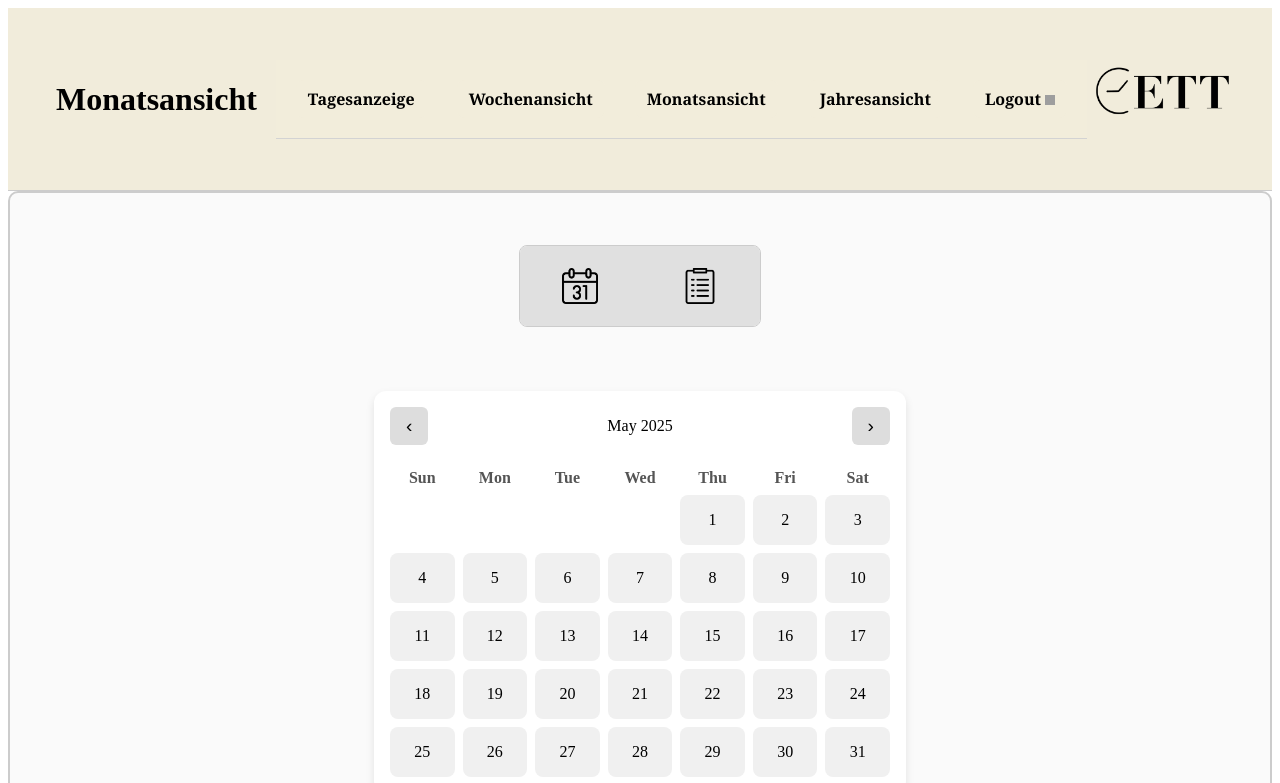
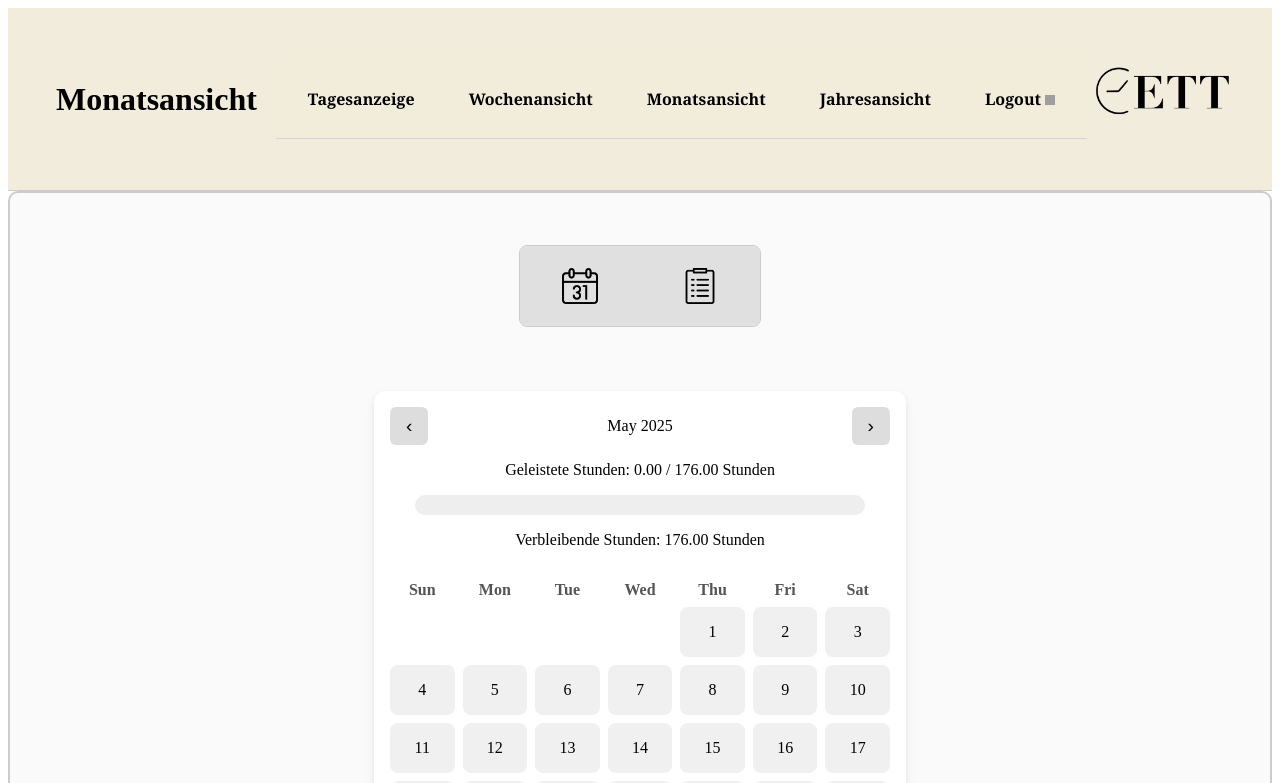
Before and after one commit to on24FeLi/ETT2.0, a Vue app: page /Monatsansicht in a window 1280 px wide. Shown: the top 783 px of the page. Built offline with nearby package versions, Linux system fonts and the light colour scheme; grey boxes are pictures that could not be loaded.

Commit message:
monthly view calendar bar

```diff
--- a/src/components/kalenderansicht.vue
+++ b/src/components/kalenderansicht.vue
@@ -99,6 +99,51 @@ function calculateDifference(workinghours) {
   const sollStunden = arbeitszeitTyp === 'Teilzeit' ? 6 : 8;
   return (parseFloat(workinghours) - sollStunden).toFixed(2);
 }
+const totalWorkingHours = computed(() => {
+  const all = getWorkTimesByUser(userId);
+  const currentMonth = date.value.getMonth();
+  const currentYear = date.value.getFullYear();
+
+  return all
+    .filter(e => {
+      const entryDate = new Date(e.date);
+      return (
+        entryDate.getMonth() === currentMonth &&
+        entryDate.getFullYear() === currentYear
+      );
+    })
+    .reduce((sum, e) => sum + parseFloat(e.workinghours), 0);
+});
+
+const workingDaysInMonth = computed(() => {
+  let workdays = 0;
+  const year = date.value.getFullYear();
+  const month = date.value.getMonth();
+  const daysInMonth = new Date(year, month + 1, 0).getDate();
+
+  for (let d = 1; d <= daysInMonth; d++) {
+    const day = new Date(year, month, d).getDay();
+    if (day !== 0 && day !== 6) workdays++;
+  }
+  return workdays;
+});
+
+const monthlyTarget = computed(() => {
+  const hoursPerDay = arbeitszeitTyp === 'Teilzeit' ? 6 : 8;
+  return workingDaysInMonth.value * hoursPerDay;
+});
+
+const progressPercent = computed(() => {
+  return Math.min(100, (totalWorkingHours.value / monthlyTarget.value) * 100);
+});
+
+const monthlyOvertime = computed(() => {
+  return Math.max(0, totalWorkingHours.value - monthlyTarget.value);
+});
+
+const monthlyRemaining = computed(() => {
+  return Math.max(0, monthlyTarget.value - totalWorkingHours.value);
+});
 </script>
 
 <template>
@@ -109,7 +154,18 @@ function calculateDifference(workinghours) {
         <div>{{ monthYear }}</div>
         <button @click="nextMonth">›</button>
       </div>
-
+      <div class="progress-section">
+  <p>Geleistete Stunden: {{ totalWorkingHours.toFixed(2) }} / {{ monthlyTarget.toFixed(2) }} Stunden</p>
+  <div class="progress-bar-container">
+    <div class="progress-bar" :style="{ width: progressPercent + '%' }"></div>
+  </div>
+  <p v-if="monthlyOvertime > 0">
+    Überstunden: +{{ monthlyOvertime.toFixed(2) }} Stunden
+  </p>
+  <p v-else>
+    Verbleibende Stunden: {{ monthlyRemaining.toFixed(2) }} Stunden
+  </p>
+</div>
       <div class="calendar-days">
         <div>Sun</div>
         <div>Mon</div>
@@ -160,6 +216,27 @@ function calculateDifference(workinghours) {
 </template>
 
 <style scoped>
+.progress-section {
+  text-align: center;
+  margin-bottom: 1.5rem;
+  font-size: 1rem;
+}
+
+.progress-bar-container {
+  width: 100%;
+  max-width: 450px;
+  height: 20px;
+  background-color: #eee;
+  border-radius: 10px;
+  overflow: hidden;
+  margin: 0.5rem auto;
+}
+
+.progress-bar {
+  height: 100%;
+  background-color: #90AC8F;
+  transition: width 0.3s ease-in-out;
+}
 .arbeitszeiten-tabelle {
   width: 100%;
   border-collapse: collapse;
--- a/src/components/monatsansichtliste.vue
+++ b/src/components/monatsansichtliste.vue
@@ -99,14 +99,17 @@ const monthlyRemaining = computed(() => {
   <navigation></navigation>
   <div class="monatsansicht-container">
 
-    <div class="monatsansicht-navigation">
+
+
+    <div class="monatsansicht-table-container">
+      <div class="monatsansicht-navigation">
       <button @click="monthOffset--">←</button>
       <span>
         {{ monthRange.start.toLocaleDateString('de-DE', { month: 'long', year: 'numeric' }) }}
       </span>
       <button @click="monthOffset++">→</button>
     </div>
-    <div class="monatsarbeitszeit-balken">
+      <div class="monatsarbeitszeit-balken">
   <p>Geleistete Stunden: {{ totalWorkingHours.toFixed(2) }} / {{ monthlyTarget.toFixed(2) }} Stunden</p>
   <div class="progress-bar-container">
     <div class="progress-bar" :style="{ width: progressPercent + '%' }"></div>
@@ -118,7 +121,6 @@ const monthlyRemaining = computed(() => {
     Verbleibende Stunden: {{ monthlyRemaining.toFixed(2) }} Stunden
   </p>
 </div>
-    <div class="monatsansicht-table-container">
       <table v-if="workTimes.length">
         <thead>
           <tr>
@@ -239,6 +241,6 @@ tbody tr.odd-row {
 p {
   text-align: center;
   margin-top: 2rem;
-  color: #666;
+
 }
 </style>
```
